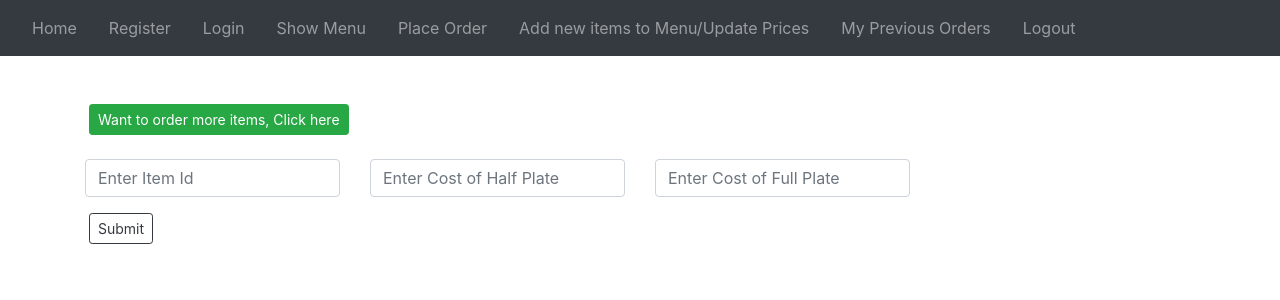
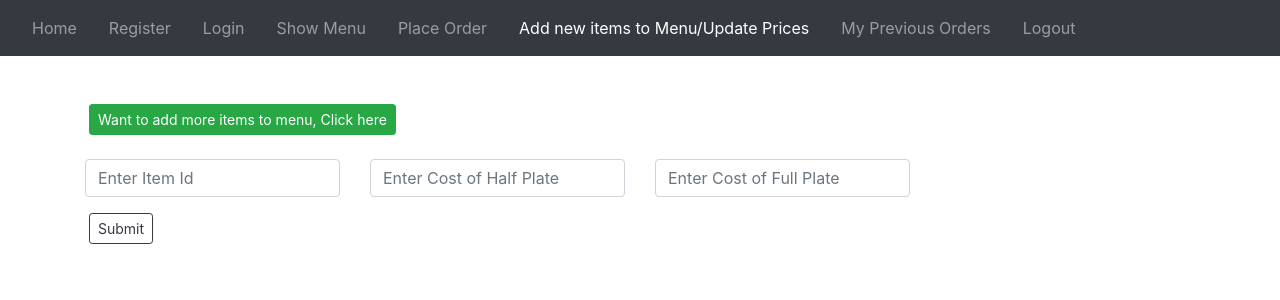
Before and after one commit to rishutoshniwal/food-order-api-sqlite, a Flask app: page /insert_menu in a window 1280 px wide. Shown: the top 300 px of the page. Run offline with Flask 2, Linux system fonts and the light colour scheme; the visitor is signed in with stand-in values (Sample User, id 1); data comes from the database, SQL or seed files in the repository; some libraries are stand-ins or nearby versions.

Commit message:
Changed matter on buttons

```diff
--- a/templates/add_items_to_menu.html
+++ b/templates/add_items_to_menu.html
@@ -68,7 +68,7 @@
         <a class="nav-item nav-link mx-2" href="/login">Login</a>
         <a class="nav-item nav-link mx-2" href="/show_menu">Show Menu</a>
         <a class="nav-item nav-link mx-2" href="/insert_order">Place Order</a>
-        <a class="nav-item nav-link mx-2" href="/insert_menu">Add new items to Menu/Update Prices</a>
+        <a class="nav-item nav-link mx-2 active" href="/insert_menu">Add new items to Menu/Update Prices</a>
         <a class="nav-item nav-link mx-2" href="/previous_order">My Previous Orders</a>
         <a class="nav-item nav-link mx-2" href="/logout">Logout</a>
 
@@ -84,7 +84,7 @@
             <div id="InputsWrapper">
 
                 <button type="button" name="add" id="AddMoreFileBox" class="btn btn-sm btn-success mx-1 mx-y1">Want to
-                    order more items, Click here</button>
+                    add more items to menu, Click here</button>
                 <br>
             </div>
 
--- a/templates/index.html
+++ b/templates/index.html
@@ -30,7 +30,7 @@
 
     <div class="collapse navbar-collapse" id="navbarNavAltMarkup">
       <div class="navbar-nav">
-        <a class="nav-item nav-link mx-2" href="/">Home <span class="sr-only">(current)</span></a>
+        <a class="nav-item nav-link mx-2 active" href="/">Home <span class="sr-only">(current)</span></a>
         <a class="nav-item nav-link mx-2" href="/register">Register</a>
         <a class="nav-item nav-link mx-2" href="/login">Login</a>
         <a class="nav-item nav-link mx-2" href="/show_menu">Show Menu</a>
--- a/templates/login.html
+++ b/templates/login.html
@@ -33,7 +33,7 @@
       <div class="navbar-nav">
         <a class="nav-item nav-link mx-2" href="/">Home <span class="sr-only">(current)</span></a>
         <a class="nav-item nav-link mx-2" href="/register">Register</a>
-        <a class="nav-item nav-link mx-2" href="/login">Login</a>
+        <a class="nav-item nav-link mx-2 active" href="/login">Login</a>
         <a class="nav-item nav-link mx-2" href="/show_menu">Show Menu</a>
         <a class="nav-item nav-link mx-2" href="/insert_order">Place Order</a>
         <a class="nav-item nav-link mx-2" href="/insert_menu">Add new items to Menu/Update Prices</a>
@@ -56,7 +56,7 @@
                 <input type="password" class="form-control" name="password" id="password">
             </div>
 
-            <button type="submit" class="btn btn-outline-dark btn-sm mx-1">Submit</button>
+            <button type="submit" class="btn btn-outline-dark btn-sm mx-1">Login</button>
         </form>
       </div>
 </body>
--- a/templates/placeOrder.html
+++ b/templates/placeOrder.html
@@ -67,7 +67,7 @@
         <a class="nav-item nav-link mx-2" href="/register">Register</a>
         <a class="nav-item nav-link mx-2" href="/login">Login</a>
         <a class="nav-item nav-link mx-2" href="/show_menu">Show Menu</a>
-        <a class="nav-item nav-link mx-2" href="/insert_order">Place Order</a>
+        <a class="nav-item nav-link mx-2 active" href="/insert_order">Place Order</a>
         <a class="nav-item nav-link mx-2" href="/insert_menu">Add new items to Menu/Update Prices</a>
         <a class="nav-item nav-link mx-2" href="/previous_order">My Previous Orders</a>
         <a class="nav-item nav-link mx-2" href="/logout">Logout</a>
--- a/templates/previous_orders.html
+++ b/templates/previous_orders.html
@@ -48,7 +48,7 @@
             <a class="nav-item nav-link mx-2" href="/show_menu">Show Menu</a>
             <a class="nav-item nav-link mx-2" href="/insert_order">Place Order</a>
             <a class="nav-item nav-link mx-2" href="/insert_menu">Add new items to Menu/Update Prices</a>
-            <a class="nav-item nav-link mx-2" href="/previous_order">My Previous Orders</a>
+            <a class="nav-item nav-link mx-2 active" href="/previous_order">My Previous Orders</a>
             <a class="nav-item nav-link mx-2" href="/logout">Logout</a>
 
           </div>
--- a/templates/register.html
+++ b/templates/register.html
@@ -32,7 +32,7 @@
     <div class="collapse navbar-collapse" id="navbarNavAltMarkup">
       <div class="navbar-nav">
         <a class="nav-item nav-link mx-2" href="/">Home <span class="sr-only">(current)</span></a>
-        <a class="nav-item nav-link mx-2" href="/register">Register</a>
+        <a class="nav-item nav-link mx-2 active" href="/register">Register</a>
         <a class="nav-item nav-link mx-2" href="/login">Login</a>
         <a class="nav-item nav-link mx-2" href="/show_menu">Show Menu</a>
         <a class="nav-item nav-link mx-2" href="/insert_order">Place Order</a>
@@ -63,7 +63,7 @@
                 <label for="rd2">Customer</label>
                 </div>
 
-            <button type="submit" class="btn btn-outline-dark btn-sm mx-1">Submit</button>
+            <button type="submit" class="btn btn-outline-dark btn-sm mx-1">Register</button>
         </form>
       </div>
 </body>
--- a/templates/show_menu.html
+++ b/templates/show_menu.html
@@ -34,7 +34,7 @@
         <a class="nav-item nav-link mx-2" href="/">Home <span class="sr-only">(current)</span></a>
         <a class="nav-item nav-link mx-2" href="/register">Register</a>
         <a class="nav-item nav-link mx-2" href="/login">Login</a>
-        <a class="nav-item nav-link mx-2" href="/show_menu">Show Menu</a>
+        <a class="nav-item nav-link mx-2 active" href="/show_menu">Show Menu</a>
         <a class="nav-item nav-link mx-2" href="/insert_order">Place Order</a>
         <a class="nav-item nav-link mx-2" href="/insert_menu">Add new items to Menu/Update Prices</a>
         <a class="nav-item nav-link mx-2" href="/previous_order">My Previous Orders</a>
```
